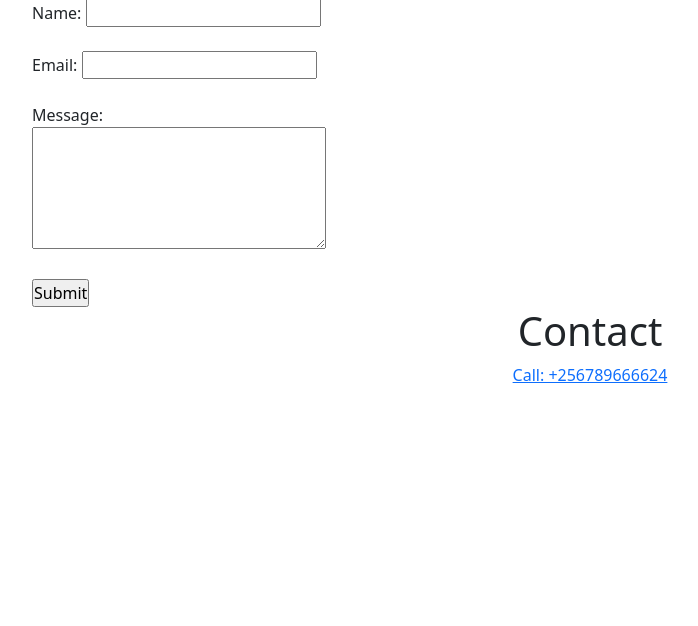
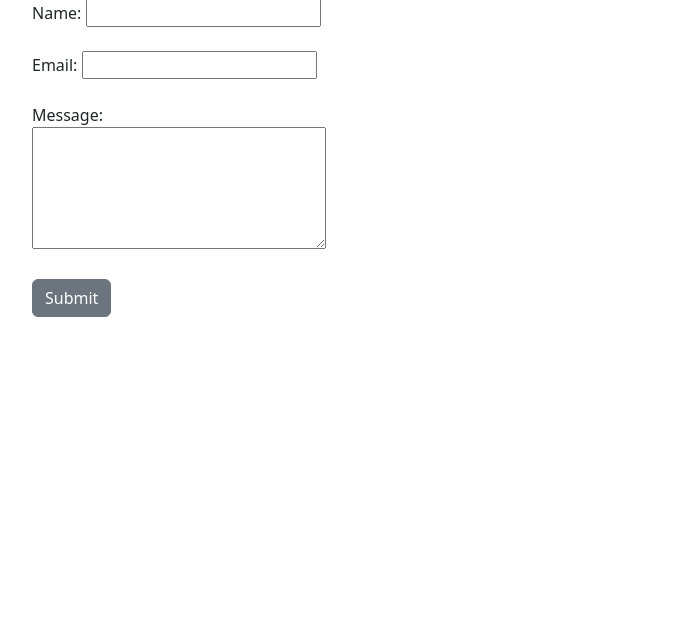
Before and after one commit to kalosius/Dru-Limited, a Django app: page /contact/ in a window 1280 px wide. Shown: the part 121-747 px from the top of the page, without its empty margins (50-748 px from the left). Run offline with Django 5.2, Linux system fonts and the light colour scheme; some libraries are stand-ins or nearby versions.

Commit message:
removed contact

```diff
--- a/druu/templates/contact.html
+++ b/druu/templates/contact.html
@@ -15,12 +15,13 @@
             <label for="message">Message:</label><br>
             <textarea id="message" name="message" rows="5" cols="30" required></textarea><br><br>
 
-            <input type="submit" value="Submit">
+
+            <button type="submit" class="btn btn-secondary">Submit</button>
         </form>
     </div>
     <center>
-        <h1>Contact</h1>
-    <a href="tel:+256789666624">Call: +256789666624</a>
+        <!-- <h1>Contact</h1> -->
+    <!-- <a href="tel:+256789666624">Call: +256789666624</a> -->
     </center>
     <br><br><br>  <br><br><br>  <br><br><br>  <br><br><br>  <br><br><br>    <br>
 
```
